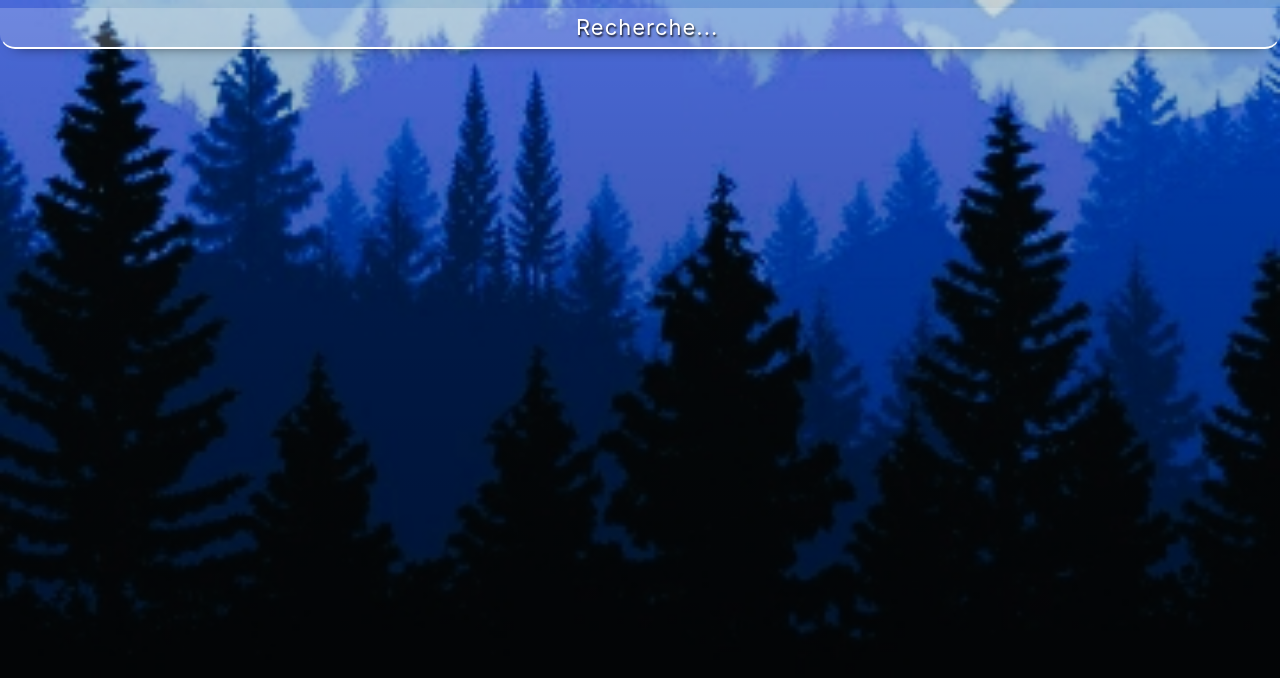
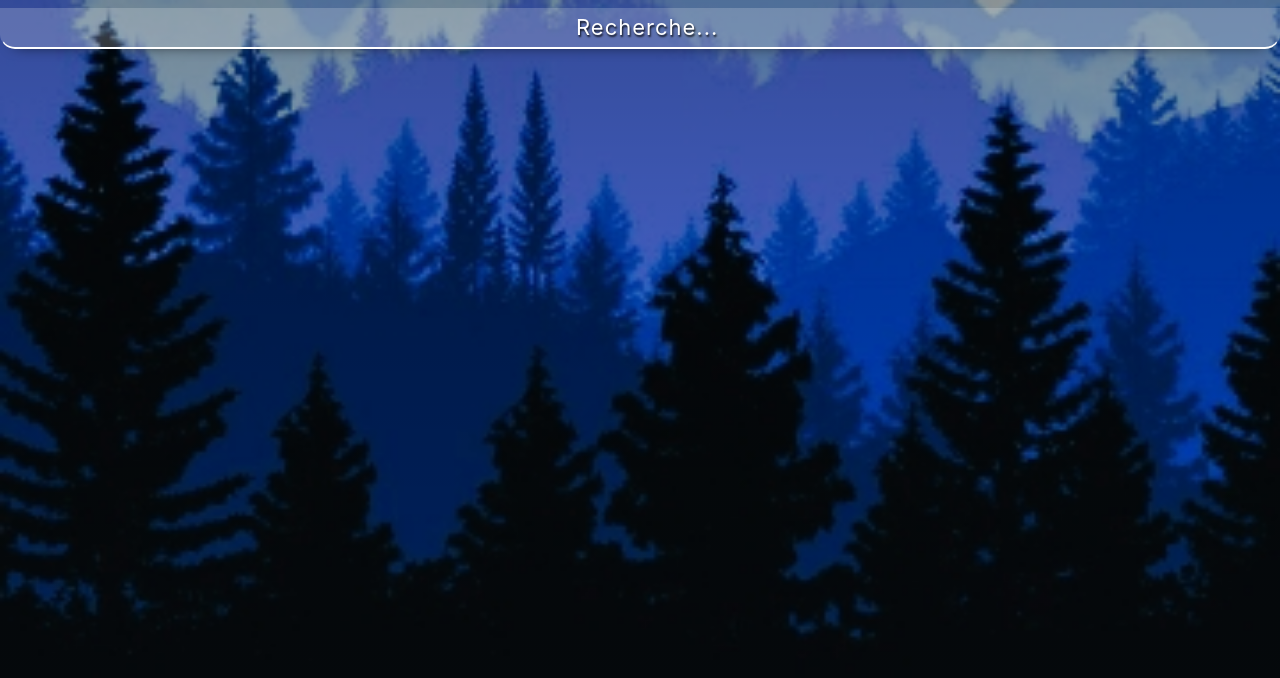
Before and after one commit to Anthonoir576/Projet-03_TypeScript, a React (Create React App) app: page / in a window 1280 px wide. Shown: the top 678 px of the page. Built offline with nearby package versions, Linux system fonts and the light colour scheme.

Commit message:
:STYLE: Mise en forme

```diff
--- a/src/Styles/style.css
+++ b/src/Styles/style.css
@@ -21,7 +21,7 @@ body, * {
 
 main {
     min-height           : 100vh;
-    background-image     : linear-gradient(to bottom, rgba(0, 0, 0, .15), rgba(0, 0, 0, .55));
+    background-image     : linear-gradient(to bottom, rgba(0, 0, 0, .4), rgba(0, 0, 0, 0));
 }
 
 .recherche {
```
